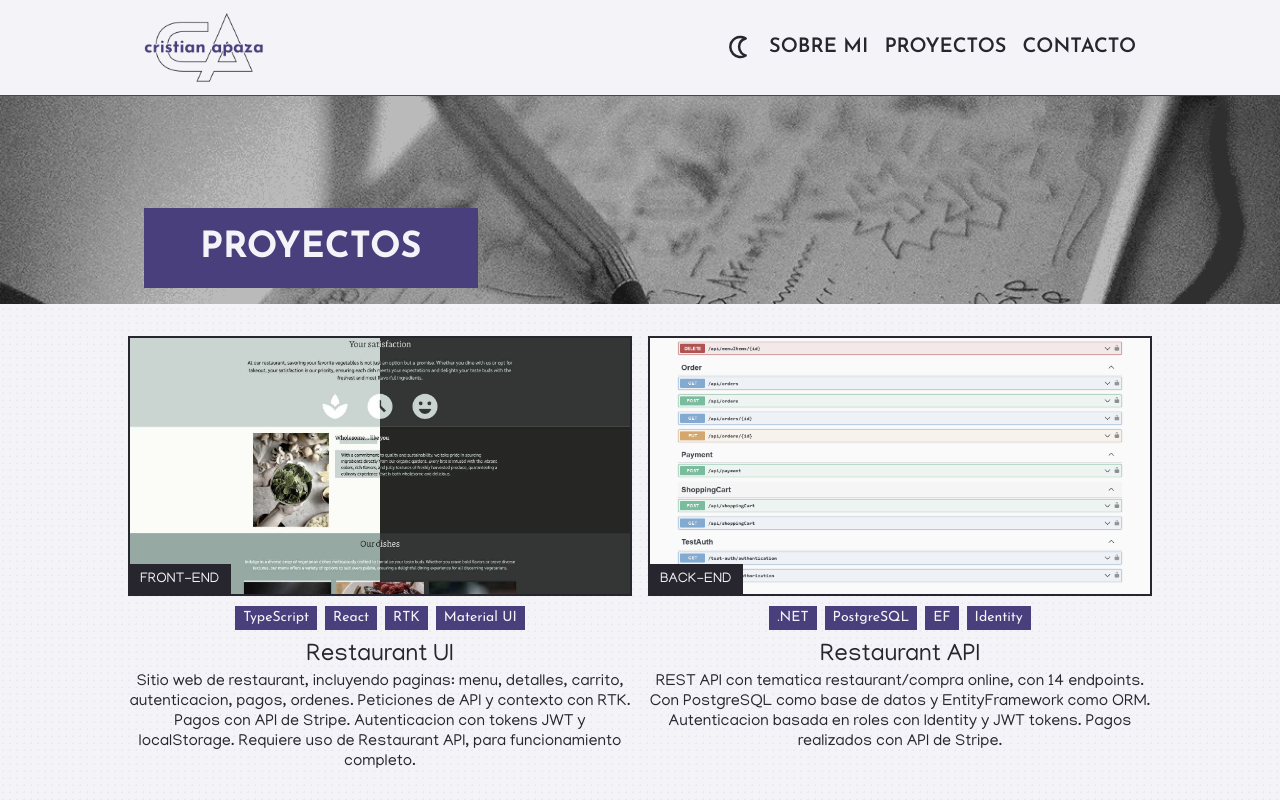
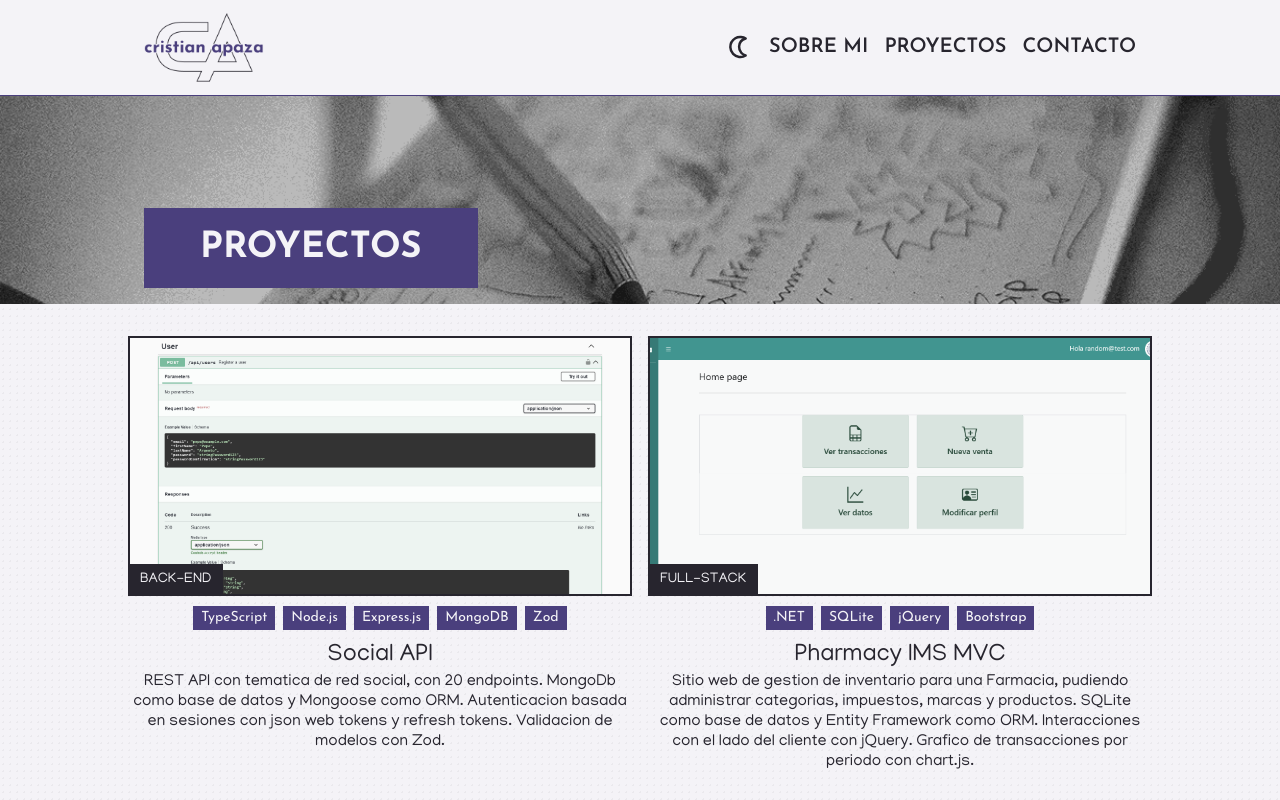
Before and after one commit to cris-jac/next-dev-portfolio, a Next.js app: page /portfolio in a window 1280 px wide. Shown: the top 800 px of the page. Built offline with nearby package versions, Linux system fonts and the light colour scheme.

Commit message:
Updated projects data

```diff
--- a/constants/index.ts
+++ b/constants/index.ts
@@ -6,7 +6,7 @@ export const bannerTitlesData = [
     bannerPicture: {
       alt: "banner 1",
       ref: "/banner1.png",
-        }
+    },
   },
   {
     title: "Proyectos",
@@ -15,7 +15,7 @@ export const bannerTitlesData = [
     bannerPicture: {
       alt: "banner 2",
       ref: "/banner2.png",
-        }
+    },
   },
   {
     title: "Contacto",
@@ -25,72 +25,100 @@ export const bannerTitlesData = [
       alt: "banner 3",
       ref: "/banner3.png",
     },
-    }
-]
+  },
+];
 
 export const projectsData = [
+  {
+    title: "Social API",
+    img: "/socialAPI.png",
+    links: {
+      repositoryUrl: "https://github.com/cris-jac/node-ts-social-api",
+    },
+    projectType: "BACK-END",
+    techTags: ["TypeScript", "Node.js", "Express.js", "MongoDB", "Zod"],
+    description:
+      "REST API con tematica de red social, con 20 endpoints. MongoDb como base de datos y Mongoose como ORM. Autenticacion basada en sesiones con json web tokens y refresh tokens. Validacion de modelos con Zod.",
+  },
+  {
+    title: "Pharmacy IMS MVC",
+    img: "/pharmaMVC.png",
+    links: {
+      repositoryUrl: "https://github.com/cris-jac/sql-dotnet-pharmacy-ims-mvc",
+    },
+    projectType: "FULL-STACK",
+    techTags: [".NET", "SQLite", "jQuery", "Bootstrap"],
+    description:
+      "Sitio web de gestion de inventario para una Farmacia, pudiendo administrar categorias, impuestos, marcas y productos. SQLite como base de datos y Entity Framework como ORM. Interacciones con el lado del cliente con jQuery. Grafico de transacciones por periodo con chart.js.",
+  },
   {
     title: "Restaurant UI",
     img: "/restaurantUI.jpg",
     links: {
-            repositoryUrl: "https://github.com/cris-jac/restaurantUi-React"
+      repositoryUrl: "https://github.com/cris-jac/react-restaurant-ui",
+      demoUrl: "https://hojas-frescas.vercel.app/",
     },
     projectType: "FRONT-END",
     techTags: ["TypeScript", "React", "RTK", "Material UI"],
-        description: "Sitio web de restaurant, incluyendo paginas: menu, detalles, carrito, autenticacion, pagos, ordenes. Peticiones de API y contexto con RTK. Pagos con API de Stripe. Autenticacion con tokens JWT y localStorage. Requiere uso de Restaurant API, para funcionamiento completo."
+    description:
+      "Sitio web de restaurant, incluyendo paginas: menu, detalles, carrito, autenticacion, pagos, ordenes. Peticiones de API y contexto con RTK. Pagos con API de Stripe. Autenticacion con tokens JWT y localStorage. Requiere uso de Restaurant API, para funcionamiento completo.",
   },
   {
     title: "Restaurant API",
     img: "/restaurantAPI.png",
     links: {
-            repositoryUrl: "https://github.com/cris-jac/restaurantApi-NetSql"
+      repositoryUrl: "https://github.com/cris-jac/sql-dotnet-restaurant-api",
     },
     projectType: "BACK-END",
     techTags: [".NET", "PostgreSQL", "EF", "Identity"],
-        description: "REST API con tematica restaurant/compra online, con 14 endpoints. Con PostgreSQL como base de datos y EntityFramework como ORM. Autenticacion basada en roles con Identity y JWT tokens. Pagos realizados con API de Stripe."
+    description:
+      "REST API con tematica restaurant/compra online, con 14 endpoints. Con PostgreSQL como base de datos y EntityFramework como ORM. Autenticacion basada en roles con Identity y JWT tokens. Pagos realizados con API de Stripe.",
   },
   {
     title: "Books API",
     img: "/booksAPI.png",
     links: {
-            repositoryUrl: "https://github.com/cris-jac/booksApi_netMongo"
+      repositoryUrl: "https://github.com/cris-jac/mongo-dotnet-books-api",
     },
     projectType: "BACK-END",
     techTags: [".NET", "MongoDB"],
-        description: "REST API con tematica de libros, con mas de 45 endpoints. Con MongoDB como base de datos. Incluye autenticacion y tokens JWT. Repository Pattern."
+    description:
+      "REST API con tematica de libros, con mas de 45 endpoints. Con MongoDB como base de datos. Incluye autenticacion y tokens JWT. Repository Pattern.",
   },
   {
     title: "Dollar-Peso Converter",
     img: "/dolarArg.jpg",
     links: {
       repositoryUrl: "https://github.com/cris-jac/dollar-converter-vanillajs",
-            demoUrl: "https://dollar-converter-vanillajs.vercel.app/"
+      demoUrl: "https://dollar-converter-vanillajs.vercel.app/",
     },
     projectType: "FRONT-END",
     techTags: ["JavaScript", "HTML", "CSS", "Bootstrap"],
-        description: "Sitio web de conversion enter dolares ($US) y pesos blue ($ARS). Datos provistos por API de terceros ‘DolarApi’.  Incluye otro tipo de ‘dolares’ usados en el pais (oficial, bolsa, etc.). Cuenta con plot comparativo que ilustra las diferencias de las monedas."
+    description:
+      "Sitio web de conversion enter dolares ($US) y pesos blue ($ARS). Datos provistos por API de terceros ‘DolarApi’.  Incluye otro tipo de ‘dolares’ usados en el pais (oficial, bolsa, etc.). Cuenta con plot comparativo que ilustra las diferencias de las monedas.",
   },
   {
     title: "EDA results",
     img: "/EDA.png",
     links: {
       repositoryUrl: "https://github.com/cris-jac/data_analyst_cv",
-            demoUrl: "https://cristian-apaza.netlify.app/#/p01"
+      demoUrl: "https://cristian-apaza.netlify.app/#/p01",
     },
     projectType: "FRONT-END",
     techTags: ["React", "Tailwind.css"],
-        description: "Sitio web de analisis de datos, basado en informacion provista por un EDA (Analisis exploratorio de datos). El EDA fue elaborado en JupyterNotebook con Python y librerias. Plot de exportados como HTMLs. "
-    }
+    description:
+      "Sitio web de analisis de datos, basado en informacion provista por un EDA (Analisis exploratorio de datos). El EDA fue elaborado en JupyterNotebook con Python y librerias. Plot de exportados como HTMLs. ",
+  },
 ];
 
 export const aboutTextData = [
-    "Soy un estudiante de desarrollo de software, apasionado por la tecnologia y el aprendizaje. Mi viaje inicio con desarrollo web, lo que me llevo a frontend con React y posteriormente a backend con .NET y Node.js, al menos por ahora, ya que planeo expandirme a otras tecnologias.",
+  "Soy un estudiante de desarrollo de software, apasionado por la tecnologia y el aprendizaje. Mi viaje inicio con desarrollo web, lo que me llevo a frontend con React y posteriormente a backend con .NET y Node.js, al menos por ahora, ya que planeo expandirme a otras tecnologias. Tambien estoy familiarizado con tecnologias como PHP, Python, Angular, Kotlin y Java",
   "A lo largo de este viaje, participe en varios proyectos, que desafiaron mis habilidades de resolver problemas. En estas experiencias note que la importancia de una mente abierta, la colaboracion y el feedback son la clave de un efectivo trabajo de equipo. Y mientras siga este viaje, seguire aprendiendo para crear o ser parte del desarrollo de proyectos que tenga un impacto positivo.",
-    "Mi trabajo, pudiendo ser frontend o backend, se enfoca en la integracion de sitios web funcionales, que trabajen desde el servidor hasta las manos del cliente. Para ello, yo realizo:"
-]
+  "Mi trabajo, pudiendo ser frontend o backend, se enfoca en la integracion de sitios web funcionales, que trabajen desde el servidor hasta las manos del cliente. Para ello, yo realizo:",
+];
 
 export const aboutSvgData = [
   { label: "Diseño de base de datos", svgFile: "/database.svg" },
   { label: "Integración de API", svgFile: "/code3.svg" },
   { label: "Diseño de interfaz de usuario (UI)", svgFile: "/display.svg" },
-]
+];
```
Also changed, not shown: public/pharmaMVC.png (added), public/socialAPI.png (added). Lines whose indentation alone changed are shown as unchanged.
